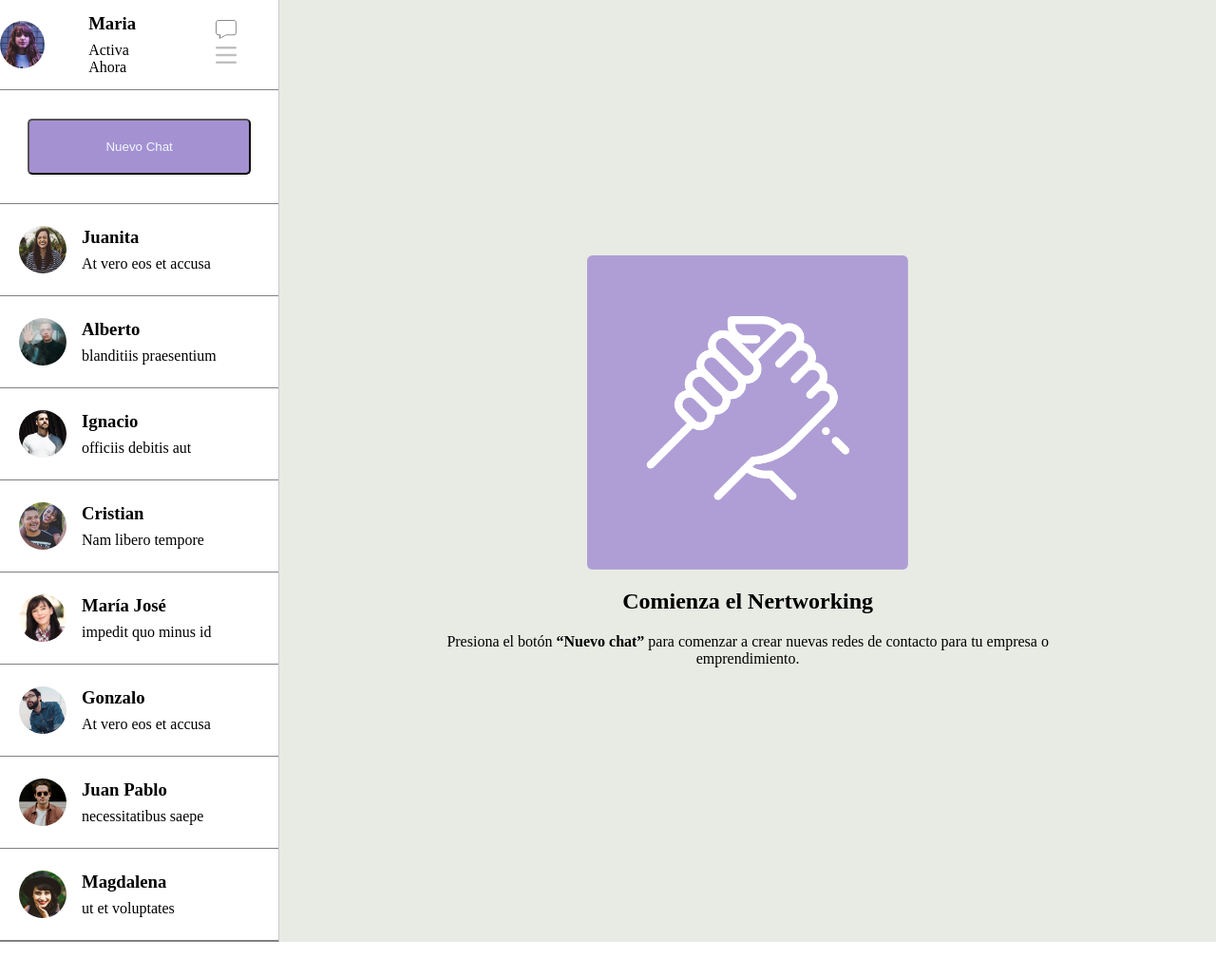
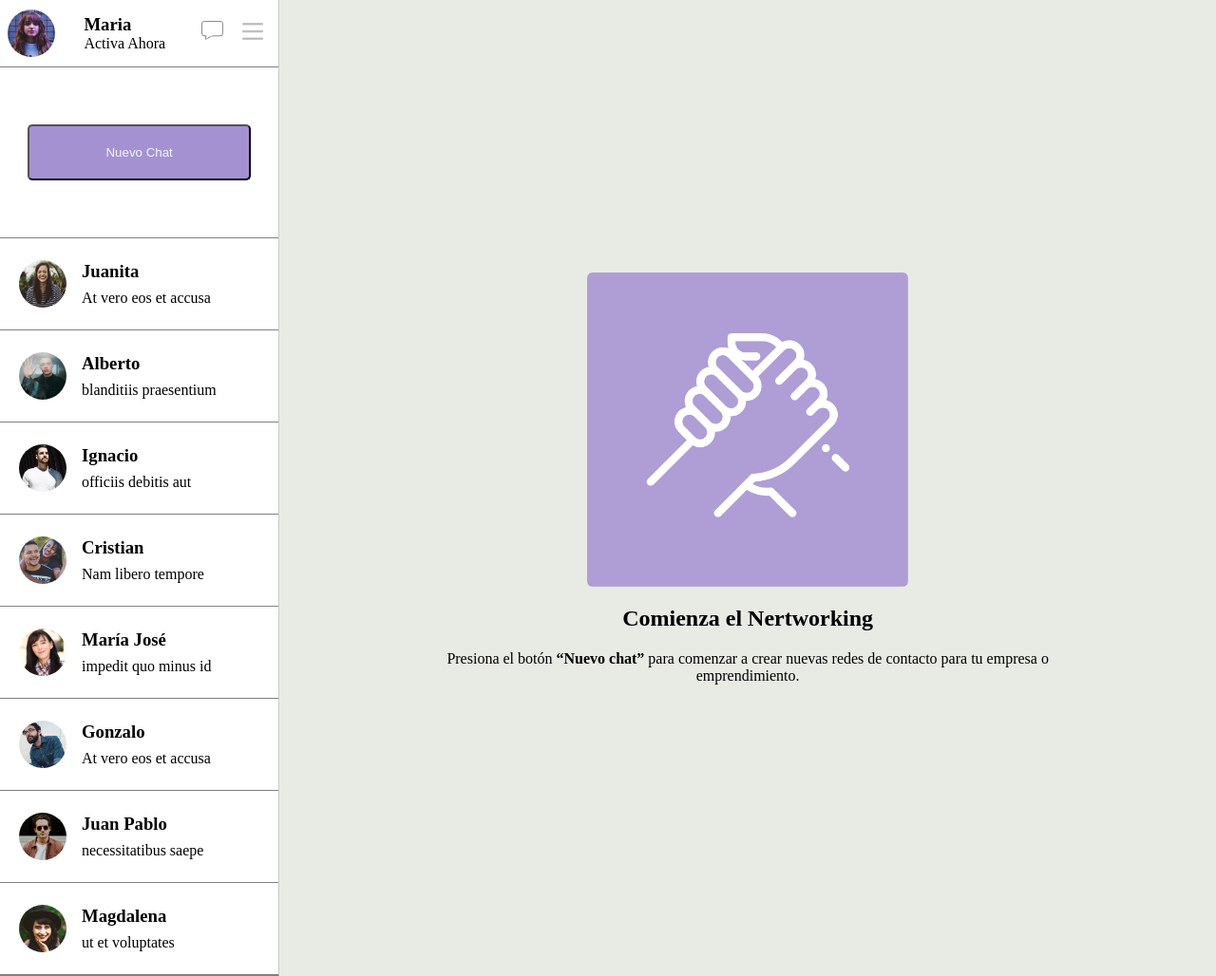
Before and after one commit to Dreamsroses/so-mensajeria, a plain HTML site: page index.html in a window 1280 px wide. Shown: the whole page at 95% size. Before the commit the page ends 992 px from the top, so only its background shows below. Drawn offline with Linux system fonts and the light colour scheme.

Commit message:
first commit

```diff
--- a/assets/css/style.css
+++ b/assets/css/style.css
@@ -41,6 +41,7 @@ main {
     padding: 20px;
     width: 80%;
     background-color: #A491D2;
+    margin: 30px 0;
 }
 
 .button_chat a {
@@ -72,6 +73,12 @@ main {
     display: flex;
     flex-direction: column;
     padding: 0 1em;
+    justify-content: space-between;
+}
+
+.text_main_principal {
+    display: flex;
+    flex-direction: column;
     justify-content: space-between;
 }
 
--- a/index.html
+++ b/index.html
@@ -6,7 +6,7 @@
     <meta name="viewport" content="width=device-width, initial-scale=1.0">
     <title>Contact Me</title>
 
-<!-- Google Font -->
+    <!-- Google Font -->
     <link rel="preconnect" href="https://fonts.googleapis.com">
     <link rel="preconnect" href="https://fonts.gstatic.com" crossorigin>
     <link
@@ -24,7 +24,7 @@
             <div class="container_principal">
                 <div class="main_profile_first">
                     <img class="profile_icon" src="./assets/img/maria.jpg" alt="">
-                    <div class="text_main">
+                    <div class="text_main_principal ">
                         <h3>Maria</h3>
                         <p>Activa Ahora</p>
                     </div>
@@ -67,8 +67,6 @@
                 </div>
             </div>
 
-
-
             <!-- profile 4 -->
             <div class="container">
                 <div class="main_profile">
@@ -80,8 +78,6 @@
                     </div>
                 </div>
             </div>
-
-
 
             <!-- profile 5 -->
             <div class="container">
```
Also changed, not shown: 1 other file.
